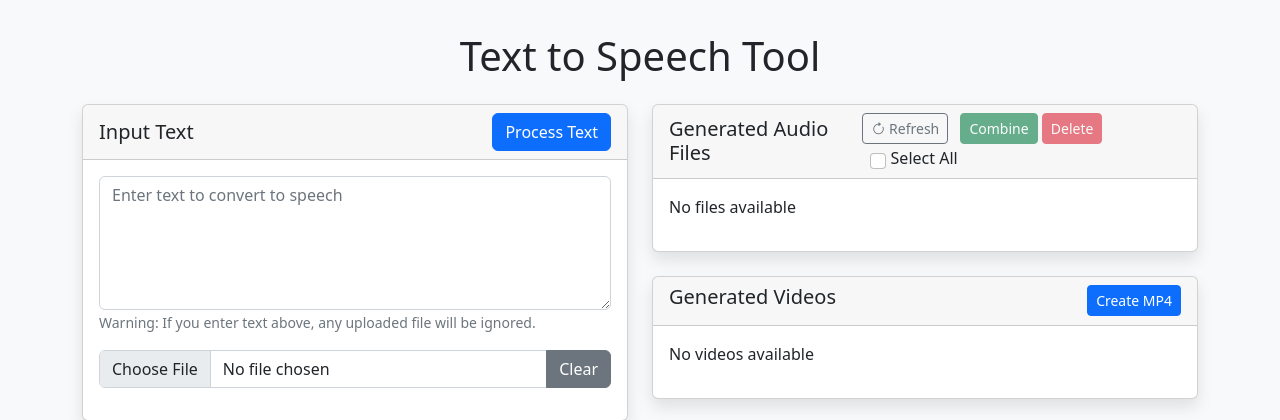
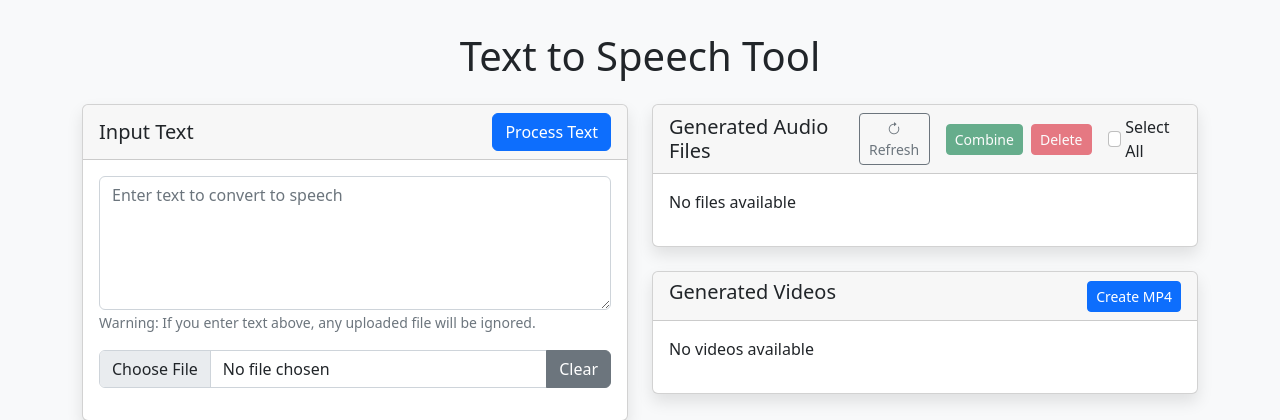
Before and after one commit to alperyzx/TR_tts, a Flask app: page / in a window 1280 px wide. Shown: the top 420 px of the page. Run offline with Flask 3, Linux system fonts and the light colour scheme; data that the repository does not hold is empty; parts of the project's set-up code (start-up, migrations or seed data) failed here and were passed over; some libraries are stand-ins or nearby versions.

Commit message:
Enhance UI for combined audio files: adjust select-all checkbox styling and layout

```diff
--- a/templates/index.html
+++ b/templates/index.html
@@ -267,6 +267,12 @@
             margin: 0;
             flex: 0;
         }
+
+    #select-all {
+    margin-top: 0 !important;
+    vertical-align: middle;
+    }
+
     </style>
     <script src="https://cdnjs.cloudflare.com/ajax/libs/Sortable/1.14.0/Sortable.min.js"></script> <!-- Added Sortable.js -->
 </head>
@@ -362,12 +368,12 @@
                                 Generated Audio Files
                             </a>
                         </h5>
-                        <div>
+                        <div class="d-flex align-items-center gap-2">
                             <button id="refresh-btn" class="btn btn-sm btn-outline-secondary"><i class="bi bi-arrow-clockwise"></i> Refresh</button>
                             <button id="combine-btn" class="btn btn-sm btn-success ms-2" disabled>Combine</button>
                             <button id="delete-btn" class="btn btn-sm btn-danger" disabled>Delete</button>
-                            <label class="ms-2 mb-0 align-middle" for="select-all">
-                                <input type="checkbox" id="select-all" class="form-check-input d-inline-block align-middle"> Select All
+                            <label class="form-check d-flex align-items-center ms-2 mb-0 py-0" for="select-all" style="cursor: pointer;">
+                                <input type="checkbox" id="select-all" class="form-check-input me-1"> Select All
                             </label>
                         </div>
                     </div>
```
